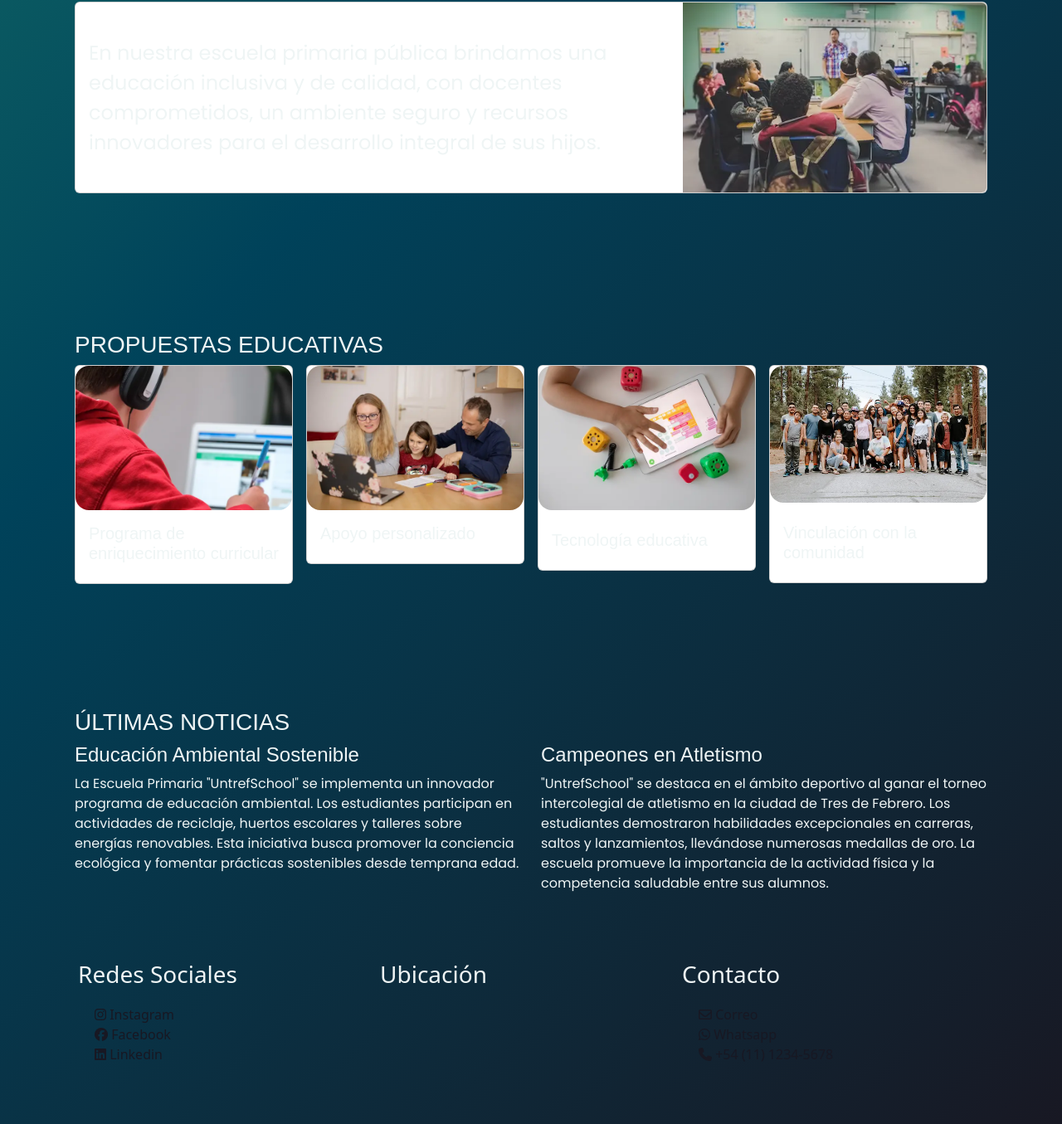
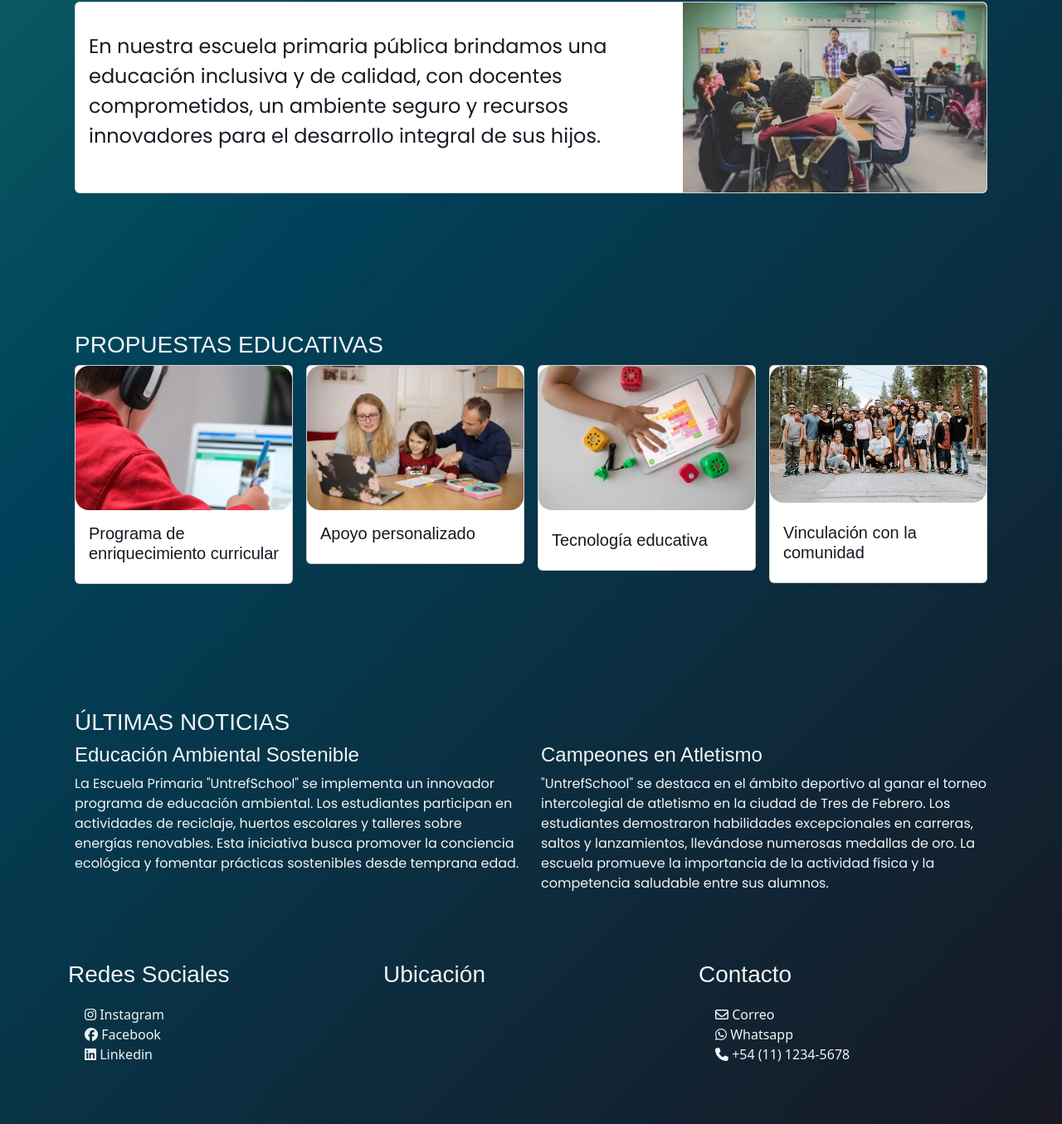
Before and after one commit to JulianPoltro/proyecto-integrador-web-untrefschool, a website: page index.html in a window 1280 px wide. Shown: the part 1378-2733 px from the top of the page at 83% size. Drawn offline with nearby package versions, Linux system fonts and the light colour scheme; grey boxes are pictures that could not be loaded; a web font is replaced by a local one.

Commit message:
colores y fondo

```diff
--- a/index.html
+++ b/index.html
@@ -57,7 +57,7 @@
                     </div>
                     <div class="col-md-8 texto-card">
                         <div class="card-body">
-                            <p class="card-text">Bienvenidos a la <b>UNTREFSchool</b>. Bienvenidos a la educación
+                            <p>Bienvenidos a la <b>UNTREFSchool</b>. Bienvenidos a la educación
                                 primaria pública. <b>UNTREFSchool</b>, una institución que produce, adquiere y otorga
                                 conocimiento de diversas maneras, para toda la comunidad.</p>
                         </div>
@@ -73,9 +73,8 @@
                 <div class="row g-0">
                     <div class="col-md-8 texto-card">
                         <div class="card-body">
-                            <p class="card-text">En nuestra escuela primaria pública brindamos una educación inclusiva y
-                                de calidad, con docentes comprometidos, un ambiente seguro y recursos innovadores para
-                                el desarrollo integral de sus hijos.</p>
+                            <p>En nuestra escuela primaria pública brindamos una educación inclusiva y
+                                de calidad, con docentes comprometidos, un ambiente seguro y recursos innovadores para el desarrollo integral de sus hijos.</p>
                         </div>
                     </div>
                     <div class="col-md-4">
@@ -152,7 +151,7 @@
 
 
     <footer class="container">
-        <section class="footer container row">
+        <section class="row">
             <div class="footer-link col">
                 <h3>Redes Sociales</h3>
                 <ul>
--- a/scss/layout/_cards.scss
+++ b/scss/layout/_cards.scss
@@ -7,4 +7,8 @@
     align-items: center;
     font-size: x-large;
     font-family: $fuente-general;
+    color: $color-dark;
 }
+.card-title{
+    color: $color-dark;
+}
--- a/scss/layout/_footer.scss
+++ b/scss/layout/_footer.scss
@@ -1,4 +1,7 @@
 .footer-link {
+    h3{
+        font-family: $fuente-titulo;
+    }
     ul {
         list-style: none;
         margin: 15px;
@@ -6,7 +9,7 @@
 
         a {
             text-decoration: none;
-            color: $color-dark;
+            color: $color-withe;
         }
     }
 }
```
Also changed, not shown: css/style.css, 1 other file.
